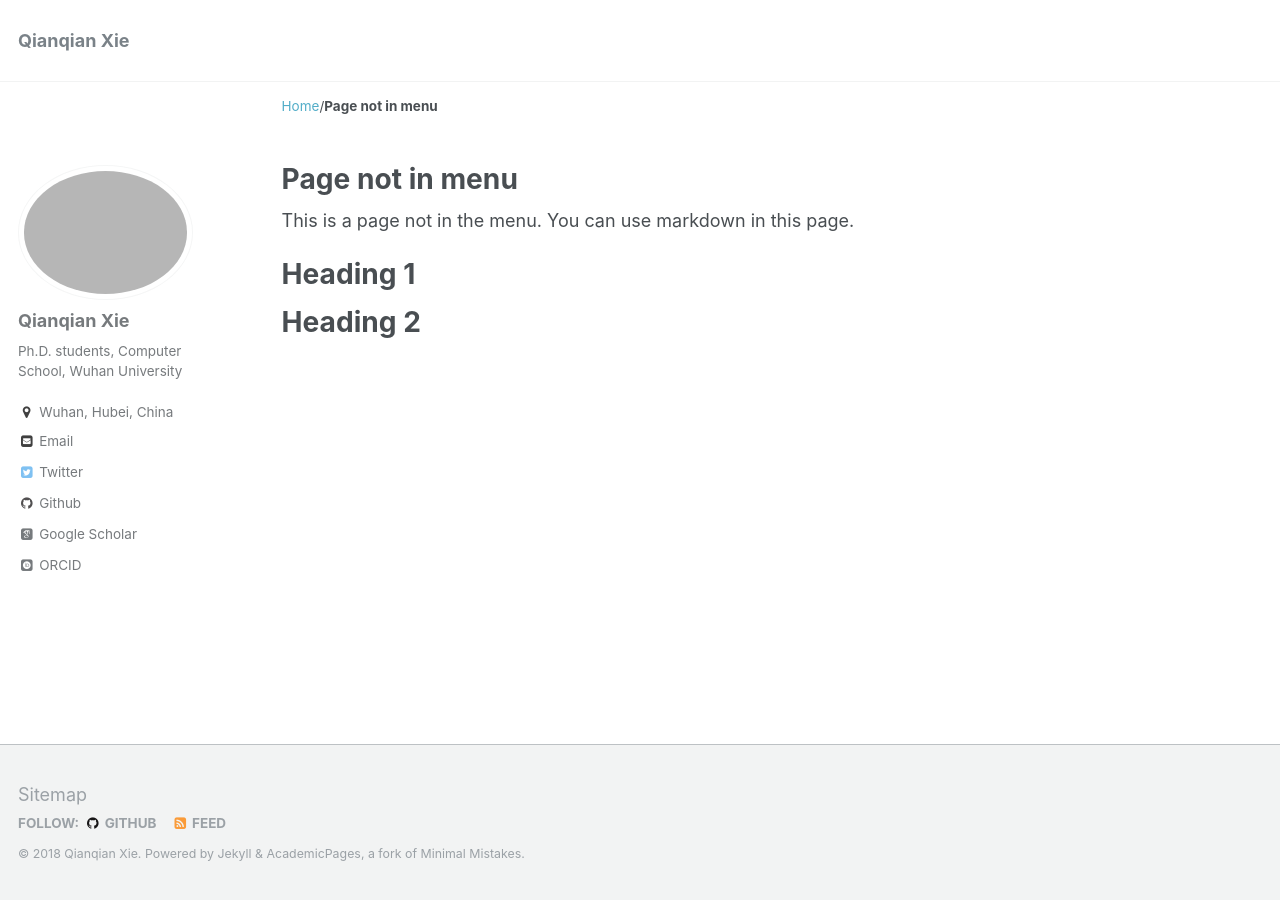
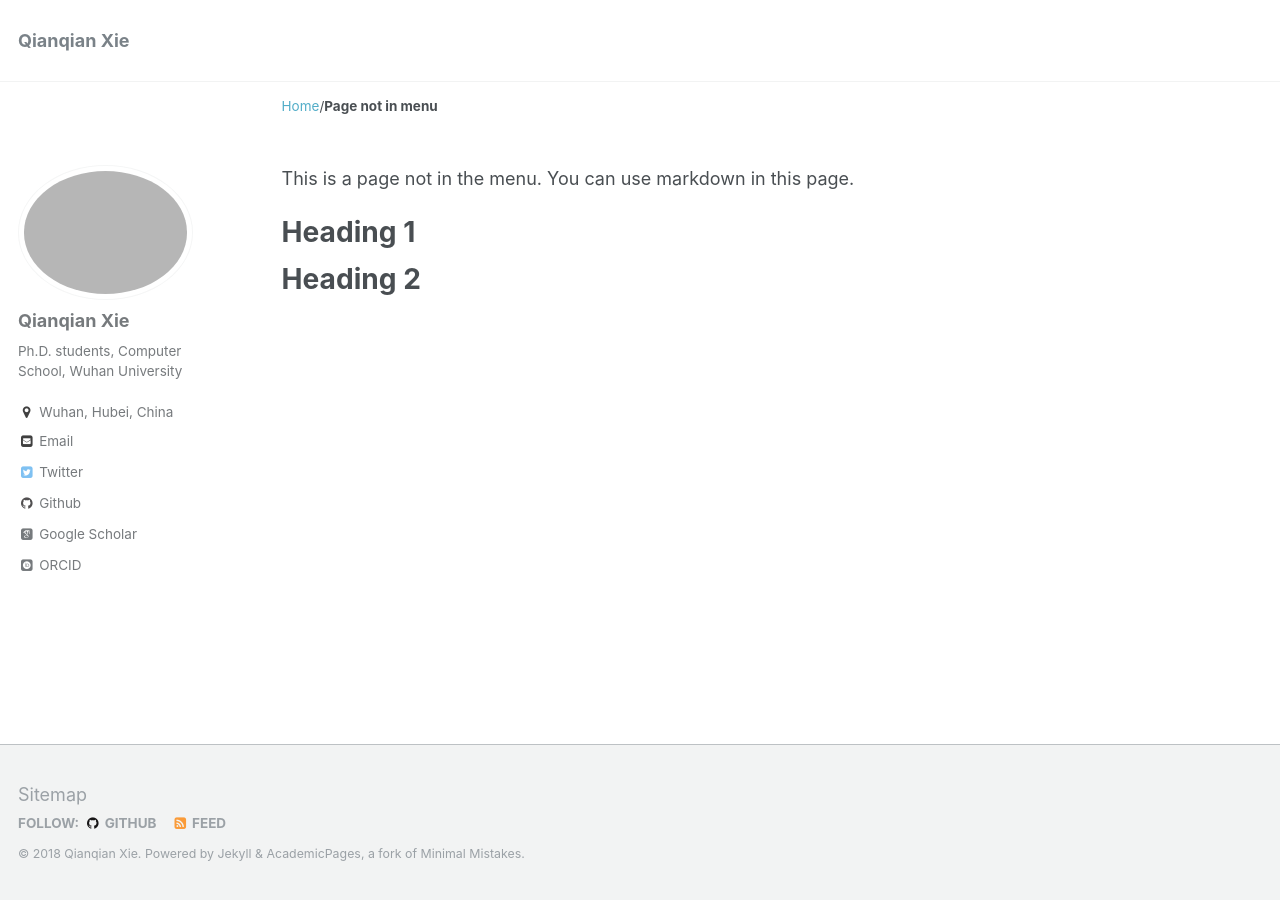
Before and after one commit to avariace/avariace.github.io, a Jekyll site: the page built from _pages/non-menu-page.md, in a window 1280 px wide. Built offline with Jekyll 4.4.1, drawn with Linux system fonts in a browser that asks for light colours; some web fonts are replaced.

Commit message:
移除title

```diff
--- a/_layouts/single.html
+++ b/_layouts/single.html
@@ -18,9 +18,9 @@ layout: default
   {% include sidebar.html %}
 
   <article class="page" itemscope itemtype="http://schema.org/CreativeWork">
-      <!--{% if page.title %}<meta itemprop="headline" content="{{ page.title |
+      {% if page.title %}<meta itemprop="headline" content="{{ page.title |
           markdownify | strip_html | strip_newlines | escape_once }}">{% endif
-          %}-->
+          %}
     {% if page.excerpt %}<meta itemprop="description" content="{{ page.excerpt | markdownify | strip_html | strip_newlines | escape_once }}">{% endif %}
     {% if page.date %}<meta itemprop="datePublished" content="{{ page.date | date: "%B %d, %Y" }}">{% endif %}
     {% if page.modified %}<meta itemprop="dateModified" content="{{ page.modified | date: "%B %d, %Y" }}">{% endif %}
@@ -28,7 +28,9 @@ layout: default
     <div class="page__inner-wrap">
       {% unless page.header.overlay_color or page.header.overlay_image %}
         <header>
-          {% if page.title %}<h1 class="page__title" itemprop="headline">{{ page.title | markdownify | remove: "<p>" | remove: "</p>" }}</h1>{% endif %}
+          <!--{% if page.title %}<h1 class="page__title" itemprop="headline">{{
+              page.title | markdownify | remove: "<p>" | remove: "</p>"
+              }}</h1>{% endif %}-->
           {% if page.read_time %}
             <p class="page__meta"><i class="fa fa-clock-o" aria-hidden="true"></i> {% include read-time.html %}</p>
           {% endif %}
```
